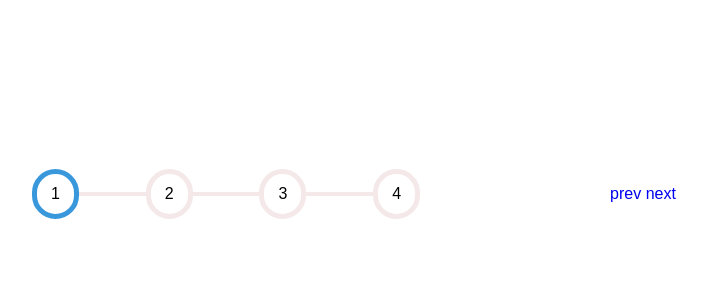
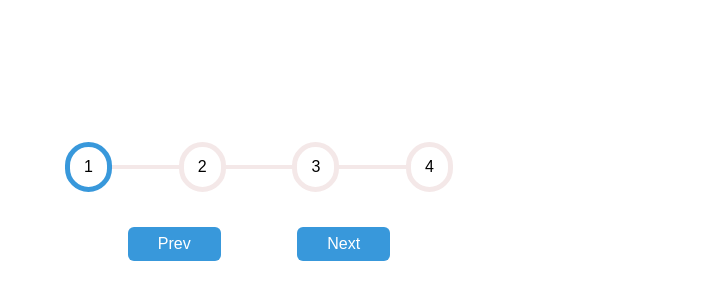
Before and after one commit to nkartikaxioned/progress-steps, a plain HTML site: page index.html in a window 1280 px wide. Shown: the part 206-506 px from the top of the page, without its empty margins (381-1088 px from the left). Drawn offline with Linux system fonts and the light colour scheme.

Commit message:
add button style

```diff
--- a/assets/css/style.css
+++ b/assets/css/style.css
@@ -105,6 +105,19 @@ li {
 }
 
 
+/* common style start */
+
+.caps-first::first-letter { text-transform: capitalize; }
+
+.button {
+  padding: 8px 30px;
+  border-radius: 6px;
+  background: #3898DB;
+  color: #fff;
+}
+
+/* common style end */
+
 /*=================================
   main styling starts here
 =================================*/
@@ -118,6 +131,7 @@ li {
   width: 100%;
   height: 100%;
   display: flex;
+  flex-direction: column;
   align-items: center;
   justify-content: center;
 
@@ -127,6 +141,7 @@ li {
 .list {
   width: 60%;
   height: 10%;
+  margin-bottom: 20px;
   display: flex;
   align-items: center;
   justify-content: center;
@@ -154,7 +169,11 @@ li {
 .position:not(:last-child) {  margin-right: 10% ; }
 .position:first-child { outline: 5px solid #3898DB; }
 
-
+main div {
+  width: 20.5%;
+  display: flex;
+    justify-content: space-between;
+}
 /*=================================
   main styling ends here
 =================================*/
```
